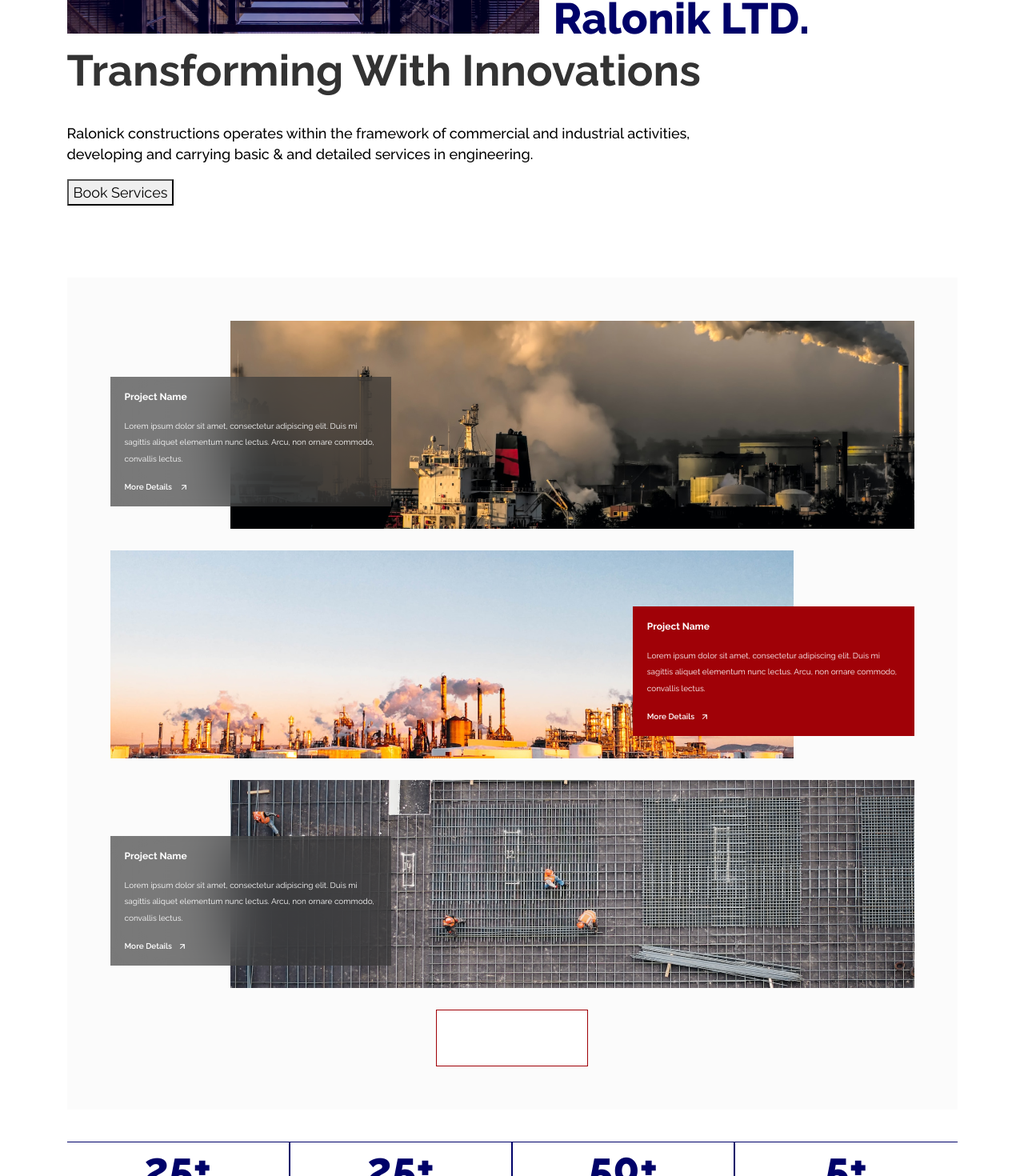
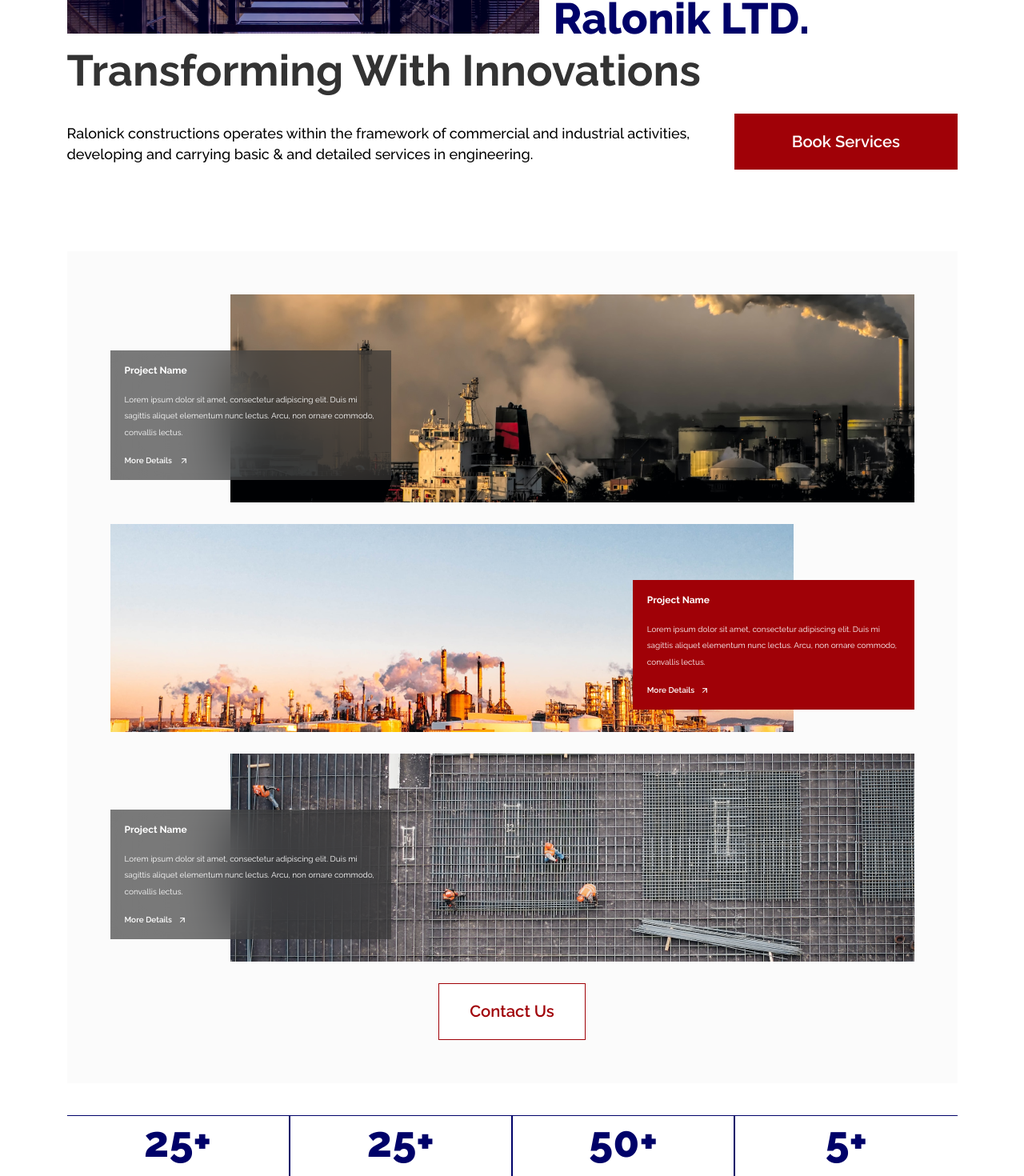
Before and after one commit to pin4eva/ralonick, a Next.js app: page /projects in a window 1280 px wide. Shown: the part 200-1670 px from the top of the page at 80% size. Built offline with nearby package versions, Linux system fonts and the light colour scheme.

Commit message:
Update index.tsx

```diff
--- a/src/pages/projects/index.tsx
+++ b/src/pages/projects/index.tsx
@@ -24,14 +24,16 @@ function Project() {
                                 Transforming
                                 With Innovations
                             </h1>
-                            <div className="inner-second">
+
+                        </div>
+                        <div className="inner-second">
                                 <p className="p">Ralonick constructions operates within the framework of commercial and industrial activities, developing and carrying basic & and detailed services in engineering.</p>
+
+                        <button className=" btn btn-danger hug">Book Services</button>
+
                             </div>
-                        </div>
                     </div>
-                    <div className="button-hug">
-                        <button className="button-hug">Book Services</button>
-                    </div>
+
                 </section>
                 {/* <section className="third-section">
                     <div className="inner">
@@ -81,7 +83,7 @@ function Project() {
 									lectus. Arcu, non ornare commodo, convallis lectus.
 								</p>
 
-								<Link   as={"/projects/{$[id]}"} href="/projects/{$[id]}" className="text-link">
+								<Link   as={"/projects/second"} href="/projects/[id]/" className="text-link">
 									<a className="text-link_link">
 										More Details
 										<img src="/assets/moreDetailsArrow.png" alt="" />
@@ -98,7 +100,7 @@ function Project() {
 									lectus. Arcu, non ornare commodo, convallis lectus.
 								</p>
 
-								<Link   as={"/projects/{$[id]}"} href="/projects/{$[id]}" className="text-link">
+								<Link   as={"/projects/third"} href="/projects/{$[id]}" className="text-link">
 									<a className="text-link_link">
 										More Details
 										<img src="/assets/moreDetailsArrow.png" alt="" />
@@ -106,9 +108,13 @@ function Project() {
 								</Link>
 							</div>
 						</div>
-						<div className="section7-inner-btn">
-							<button className="btn btn-danger hug">All Services</button>
+                        <div className="last-part">
+
+                        <div className="section7-inner-btn">
+							<button className="button hug">Contact Us</button>
 						</div>
+                        </div>
+
 					</div>
 				</section>
                 <section className="fourth-section">
```
